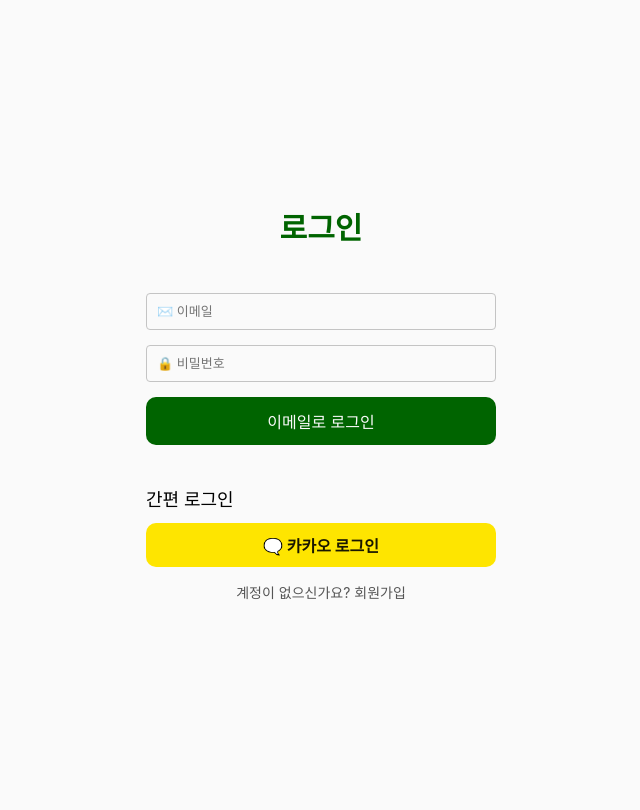
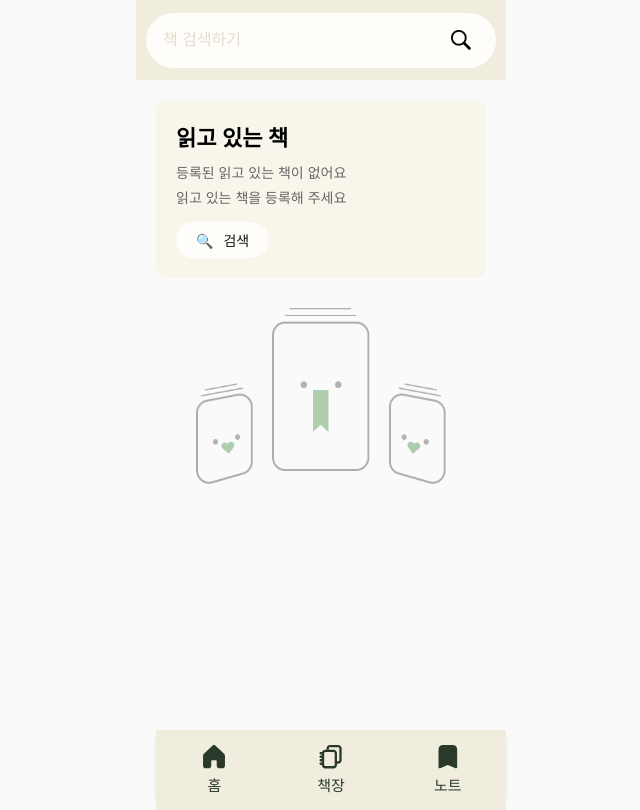
Before and after one commit to KMU-WINK/bbb-frontend, a React (Create React App) app: page / in a window 1280 px wide. Before the commit this address led to /signin. Shown: the whole page, without its empty margins (319-959 px from the left). Built offline with nearby package versions, Linux system fonts and the light colour scheme; no server answers; a web font is replaced by a local one.

Commit message:
refactor: 메인 경로 수정

```diff
--- a/src/App.js
+++ b/src/App.js
@@ -22,10 +22,10 @@ function App() {
   return (
     <Router>
       <Routes>
-        <Route path="/" element={<LoadingPage />} />
+        <Route path="/loading" element={<LoadingPage />} />
         <Route path="/signin" element={<SigninPage />} />
         <Route path="/signup" element={<SignupPage />} />
-        <Route path="/main" element={<MainPage />} />
+        <Route path="/" element={<MainPage />} />
         <Route path="/header" element={<Header />} />
         <Route path="/search" element={<SearchPage />} />
         <Route path="/searchresults" element={<SearchResultsPage />} />
--- a/src/Pages/SigninPage.js
+++ b/src/Pages/SigninPage.js
@@ -30,7 +30,7 @@ const SigninPage = () => {
       // 토큰 저장
       if (response.ok && data.success) {
         localStorage.setItem('authToken', data.token);
-        navigate('/main');
+        navigate('/');
       } else {
         setError(data.message || '로그인 실패');
       }
@@ -64,7 +64,7 @@ const SigninPage = () => {
         if (response.ok && data.token) {
           // 카카오 로그인 성공 시 토큰 저장
           localStorage.setItem('authToken', data.token); // 토큰 저장
-          navigate('/main');
+          navigate('/');
         } else {
           setError(data.message || '카카오 로그인 실패');
         }
--- a/src/components/NavBar.js
+++ b/src/components/NavBar.js
@@ -10,14 +10,14 @@ const NavBar = () => {
     <nav className="bottom-nav">
       <button
         className={`nav-button ${location.pathname === "/main" ? "active" : ""}`}
-        onClick={() => navigate("/main")}
+        onClick={() => navigate("/")}
       >
         <img src="/images/HomeIcon.svg" alt="홈" />
         <span>홈</span>
       </button>
       <button
         className={`nav-button ${location.pathname === "/bookshelf" ? "active" : ""}`}
-        onClick={() => navigate("/bookshelf")}
+        onClick={() => navigate("/reading")}
       >
         <img src="/images/BookcaseIcon.svg" alt="책장" />
         <span>책장</span>
```
